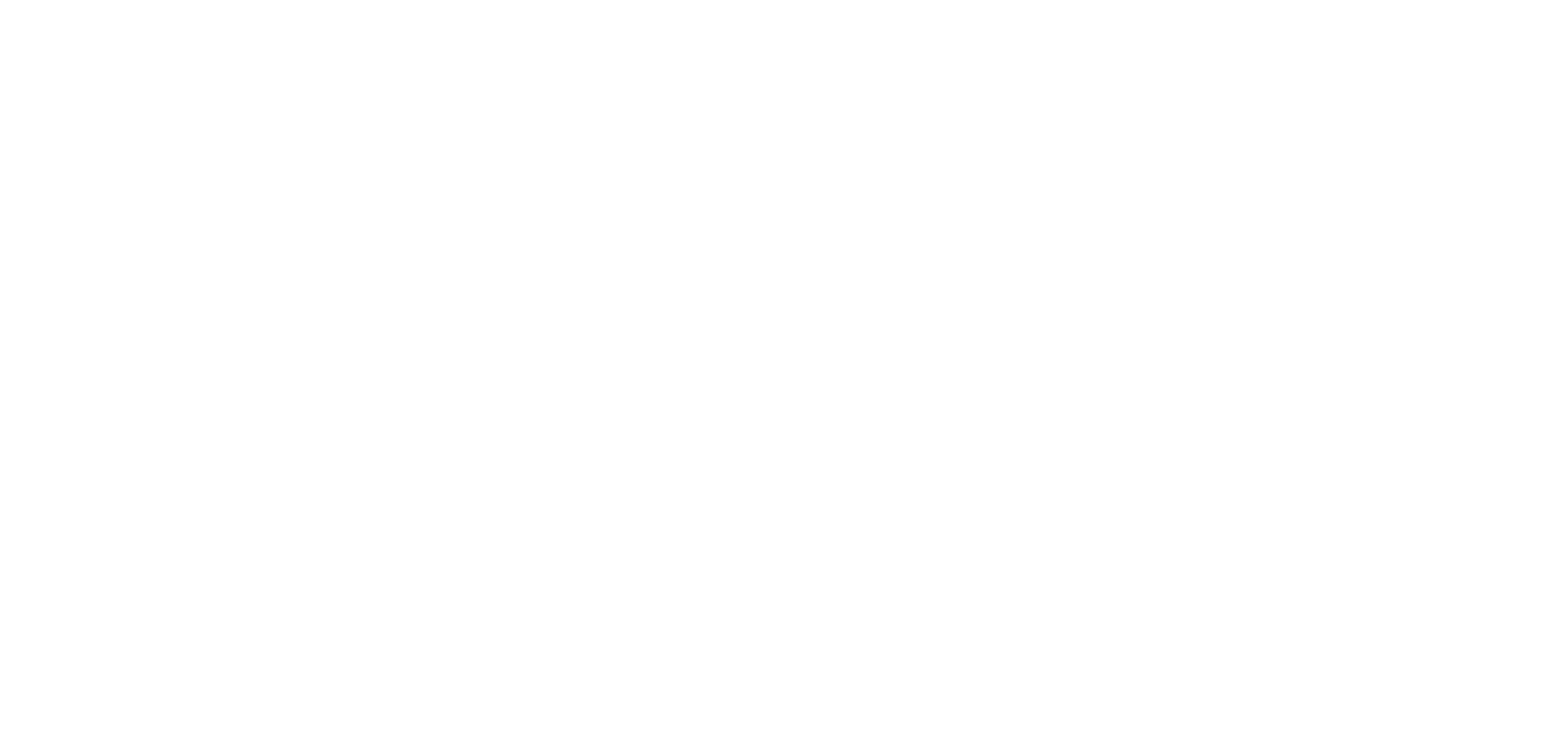
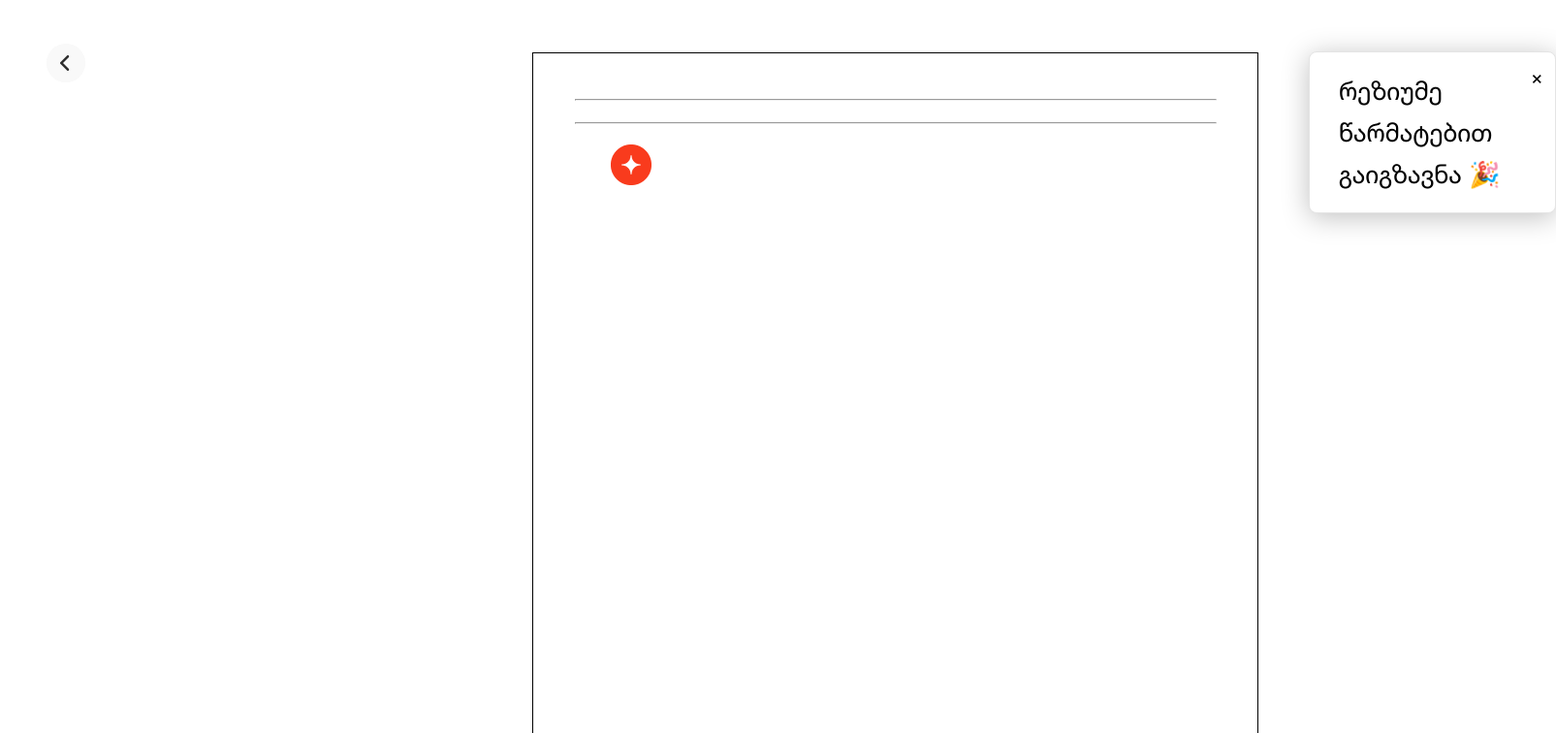
Before and after one commit to elenejavakhishvili638/cv-maker, a React (Create React App) app: page /resume in a window 1280 px wide. Before the commit this address had no page. Shown: the top 756 px of the page at 97% size, 1605 px wide, since content can reach past the window. Built offline with nearby package versions, Linux system fonts and the light colour scheme.

Commit message:
Add last page template, handle regex error, change calendat input placeholder style

```diff
--- a/src/App.js
+++ b/src/App.js
@@ -5,6 +5,7 @@ import Home from "./pages/Home";
 import Info from "./pages/Info";
 import Education from "./pages/Education";
 import Experience from "./pages/Experience";
+import ResumePage from "./pages/ResumePage";
 
 function App() {
   return (
@@ -14,6 +15,7 @@ function App() {
         <Route path="/info" element={<Info />} />
         <Route path="/experience" element={<Experience />} />
         <Route path="/education" element={<Education />} />
+        <Route path="/resume" element={<ResumePage />} />
       </Routes>
     </Router>
   );
--- a/src/components/shared/CalendarInput.jsx
+++ b/src/components/shared/CalendarInput.jsx
@@ -10,7 +10,9 @@ const CalendarInput = ({
   index,
   name,
 }) => {
-  const correct = error === "Success" && "calendar-input-correct";
+  const correct =
+    error === "Success" &&
+    "calendar-input-correct calendar-input-default-color";
 
   const incorrect = error && error !== "Success" && "calendar-input-error";
 
@@ -18,7 +20,11 @@ const CalendarInput = ({
     <div className="calendar-input-container">
       <label className="calendar-input-label">{label}</label>
       <input
-        className={correct || incorrect || "calendar-input-default"}
+        className={
+          correct ||
+          incorrect ||
+          "calendar-input-default calendar-input-default-color"
+        }
         value={value}
         name={name}
         type={type}
--- a/src/components/shared/calendarInput.css
+++ b/src/components/shared/calendarInput.css
@@ -24,17 +24,8 @@
   /* border: 1px solid #bcbcbc; */
   border-radius: 4px;
   outline: none;
+  padding: 13px 16px 14px 16px;
 }
-
-/* .calendar-input::placeholder {
-  font-family: HelveticaNeue;
-  font-style: normal;
-  font-weight: 400;
-  font-size: 16px;
-  line-height: 21px;
-  color: rgba(0, 0, 0, 0.6);
-  padding-left: 5px;
-} */
 
 .calendar-input-default {
   border: 1px solid #bcbcbc;
@@ -50,22 +41,20 @@
   border: 1px solid #98e37e;
 }
 
-input[type="date"]::-webkit-input-placeholder {
-  color: #999;
-  font-style: italic;
+.calendar-input-default-color {
 }
 
-input[type="date"]::-moz-placeholder {
-  color: #999;
-  font-style: italic;
+input[type="date"].calendar-input-default-color::-webkit-datetime-edit-text,
+input[type="date"].calendar-input-default-color::-webkit-datetime-edit-month-field,
+input[type="date"].calendar-input-default-color::-webkit-datetime-edit-day-field,
+input[type="date"].calendar-input-default-color::-webkit-datetime-edit-year-field {
+  color: #000000;
+  /* color: #f8f9fa; */
 }
 
-input[type="date"]::-ms-input-placeholder {
-  color: #999;
-  font-style: italic;
+input[type="date"]::-webkit-datetime-edit-text,
+input[type="date"]::-webkit-datetime-edit-month-field,
+input[type="date"]::-webkit-datetime-edit-day-field,
+input[type="date"]::-webkit-datetime-edit-year-field {
+  color: rgba(0, 0, 0, 0.6);
 }
-
-input[type="date"]::placeholder {
-  color: #999;
-  font-style: italic;
-}
--- a/src/pages/Education.jsx
+++ b/src/pages/Education.jsx
@@ -24,6 +24,20 @@ const Education = () => {
 
   // const fileUrl = URL.createObjectURL(file);
 
+  // console.log(fileUrl);
+
+  // const base64Image = image;
+  // const [, format, body] = /data:([^;]+),(.*)/.exec(image) || [];
+
+  // if (!format || !body) {
+  //   throw new Error("Invalid image fromat or data");
+  // }
+
+  // const blob = new Blob([atob(body)], { type: `iamge/${format}` });
+  // const file = new File([blob], "image.jpeg", { type: `image/${format}` });
+
+  // console.log(file, image);
+
   const [degrees, setDegrees] = useState([]);
   const [experiencePart, setExperiencePart] = useState(false);
   const [degree, setDegree] = useState([]);
@@ -41,7 +55,7 @@ const Education = () => {
     name: twoPartFormData.name,
     surname: twoPartFormData.surname,
     email: twoPartFormData.email,
-    phone_number: twoPartFormData.phone_number,
+    phone_number: twoPartFormData.phone_number.replace(/\s/g, ""),
     image: preview,
     about_me: twoPartFormData.about_me,
     experiences: twoPartFormData.experiences,
@@ -195,16 +209,16 @@ const Education = () => {
       data.append(prop, thirdPartFormData[prop]);
     }
 
-    console.log(thirdPartFormData);
+    // console.log(thirdPartFormData);
     // try {
     //   const response = await fetch(
     //     "https://resume.redberryinternship.ge/api/cvs",
     //     {
     //       method: "POST",
     //       headers: {
-    //         "Content-Type": "application/json",
+    //         // "Content-Type": "application/json",
     //         Accept: "application/json",
-    //         // Accept: "*/*",
+    //
     //       },
     //       body: data,
     //     }
@@ -220,7 +234,7 @@ const Education = () => {
         // "Content-Type": "application/json",
         Accept: "application/json",
       },
-      // body: JSON.stringify(thirdPartFormData),
+
       body: data,
     })
       .then((res) => res.json())
@@ -240,7 +254,6 @@ const Education = () => {
           </Link>
           <Title title="განათლება" page="3" />
         </div>
-
         <div className="education">
           <EducationForm
             degrees={degrees}
--- a/src/pages/Info.jsx
+++ b/src/pages/Info.jsx
@@ -102,7 +102,7 @@ const Info = () => {
     });
   };
 
-  console.log(preview);
+  // console.log(image);
 
   return (
     <div className="private-info">
--- a/src/pages/ResumePage.jsx
+++ b/src/pages/ResumePage.jsx
@@ -1,7 +1,73 @@
-import React from "react";
+import React, { useState } from "react";
+import { Link } from "react-router-dom";
+import Vector from ".././assets/images/Vector.png";
+import Footer from "../components/shared/Footer";
+import "./resumePage.css";
+import Arrow from ".././assets/images/Group 4.png";
+import { GrFormClose } from "react-icons/gr";
 
 const ResumePage = () => {
-  return <div>ResumePage</div>;
+  const [modal, setModal] = useState(true);
+  return (
+    <div className="resume-page">
+      {/* <div className="title-wrap-resume">
+        <Link className="back-resume" to="/">
+          <div className="vector-wrap-resume">
+            <img src={Vector} alt="vector" />
+          </div>
+        </Link>
+      </div> */}
+      <Link to="/">
+        <img className="back-resume" src={Arrow} alt="arrow" />
+      </Link>
+      <div className="final-resume">
+        <div className="final-resume-form">
+          <div className="final-resume-personal">
+            <div className="final-resume-info">
+              <h1></h1>
+              <p></p>
+              <p></p>
+              <div>
+                <h3></h3>
+                <p></p>
+              </div>
+            </div>
+            <img />
+          </div>
+          <hr />
+          <div className="final-resume-experience">
+            <h1 className="final-resume-title"></h1>
+            <p className="final-resume-experience-title"></p>
+            <p className="final-resume-date"></p>
+            <p className="final-resume-experience-text"></p>
+          </div>
+          <hr />
+          <div className="final-resume-experience">
+            <h1 className="final-resume-title"></h1>
+            <p className="final-resume-experience-title"></p>
+            <p className="final-resume-date"></p>
+            <p className="final-resume-experience-text"></p>
+          </div>
+        </div>
+        <div>
+          <Footer />
+        </div>
+      </div>
+      {modal && (
+        <div className="modal">
+          <div className="modal-text">
+            <p>რეზიუმე წარმატებით გაიგზავნა 🎉</p>
+          </div>
+          <GrFormClose
+            className="modal-close"
+            onClick={() => {
+              setModal(false);
+            }}
+          />
+        </div>
+      )}
+    </div>
+  );
 };
 
 export default ResumePage;
--- a/src/pages/resumePage.css
+++ b/src/pages/resumePage.css
@@ -0,0 +1,80 @@
+.final-resume-form {
+  width: 662px;
+}
+
+.back-resume {
+  border-radius: 50%;
+  background-color: #f9f9f9;
+  /* margin-right: 61px; */
+  margin-left: 48px;
+  margin-top: 45px;
+  width: 40px;
+  height: 40px;
+  cursor: pointer;
+  /* display: flex; */
+}
+
+.resume-page {
+  /* width: 50px; */
+  display: flex;
+  /* justify-content: space-between; */
+}
+
+.title-wrap-resume {
+  display: flex;
+  width: 200px;
+}
+
+.final-resume {
+  width: 822px;
+  height: 1080px;
+
+  background: #ffffff;
+  border: 0.8px solid #000000;
+  margin-top: 54px;
+  margin-bottom: 129px;
+  margin-left: 461px;
+  display: flex;
+  align-items: center;
+  flex-direction: column;
+}
+
+.resume-page {
+}
+
+.modal {
+  flex-direction: row;
+  align-items: center;
+  /* padding: 28px 30px 30px; */
+  gap: 10px;
+  display: flex;
+  width: 427px;
+  height: 167px;
+  background: #ffffff;
+  border: 1px solid #e4e4e4;
+  box-shadow: 0px 4px 28px rgba(0, 0, 0, 0.25);
+  border-radius: 8px;
+  margin-left: 52px;
+  margin-top: 53px;
+  justify-content: space-between;
+}
+
+.modal-close {
+  height: 45px;
+  width: 45px;
+  color: #000000;
+  cursor: pointer;
+  margin-bottom: 110px;
+  margin-right: 10px;
+}
+
+.modal-text {
+  margin-left: 30px;
+  font-family: HelveticaNeue;
+  font-size: 26px;
+  font-weight: 500;
+  line-height: 43px;
+  letter-spacing: 0em;
+  text-align: left;
+  color: #000000;
+}
--- a/src/validations/PrivateInformationValidation.jsx
+++ b/src/validations/PrivateInformationValidation.jsx
@@ -1,8 +1,10 @@
 const privateValidation = (data, image) => {
   const errors = {};
   const gerorgianCharacters = /^[ა-ჰ]+$/;
-  const email = /.*\@redberry.ge$/;
-  const phone = /^\+\995\d{9}?/;
+  // const email = /.*\@redberry.ge$/;
+  const email = /^[a-zA-Z0-9._%+-]+@redberry\.ge$/;
+  // const phone = /^\+\995\d{9}?/;
+  const phone = /^\+995\s5\d{2}\s\d{2}\s\d{2}\s\d{2}$/;
 
   if (!data.name) {
     errors.name = "შეავსეთ ველი";
@@ -13,13 +15,6 @@ const privateValidation = (data, image) => {
   } else {
     errors.name = "Success";
   }
-  // if (
-  //   data.name &&
-  //   gerorgianCharacters.test(data.name) &&
-  //   data.name.length > 1
-  // ) {
-  //   errors.name = "Success";
-  // }
 
   if (!data.surname) {
     errors.surname = "შეავსეთ ველი";
@@ -30,11 +25,6 @@ const privateValidation = (data, image) => {
   } else {
     errors.surname = "Success";
   }
-  // if (
-  //   data.surname &&
-  //   gerorgianCharacters.test(data.surname) &&
-  //   data.surname.length > 1
-  // )
 
   if (!data.email) {
     errors.email = "შეავსეთ ველი";
@@ -43,9 +33,6 @@ const privateValidation = (data, image) => {
   } else {
     errors.email = "Success";
   }
-  // if (data.email && email.test(data.email)) {
-  //   errors.email = "Success";
-  // }
 
   if (!data.phone_number) {
     errors.phone_number = "შეავსეთ ველი";
@@ -55,9 +42,6 @@ const privateValidation = (data, image) => {
   } else {
     errors.phone_number = "Success";
   }
-  // if (data.phone_number && phone.test(data.phone_number)) {
-  //   errors.phone_number = "Success";
-  // }
 
   if (!image) {
     errors.image = "Image upload is neccessary";
```
Also changed, not shown: src/assets/images/Group 4.png (added).
